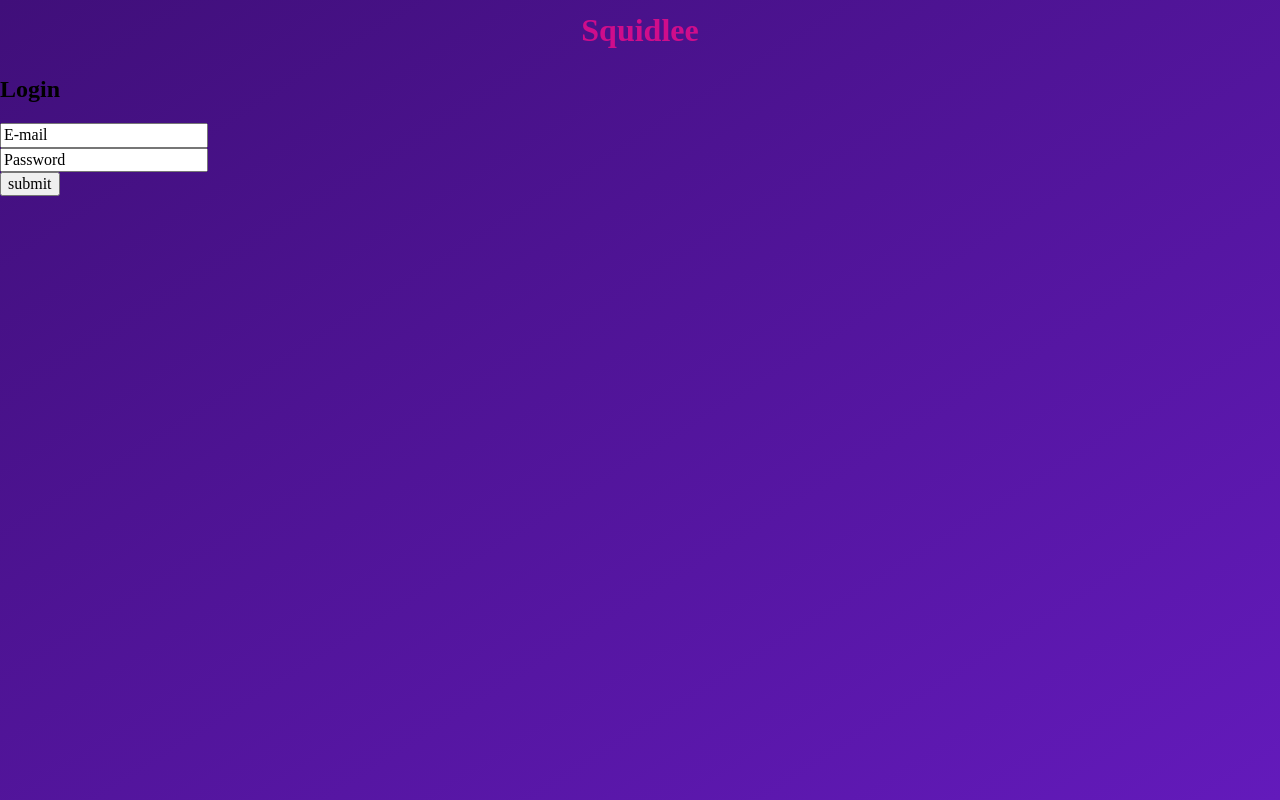
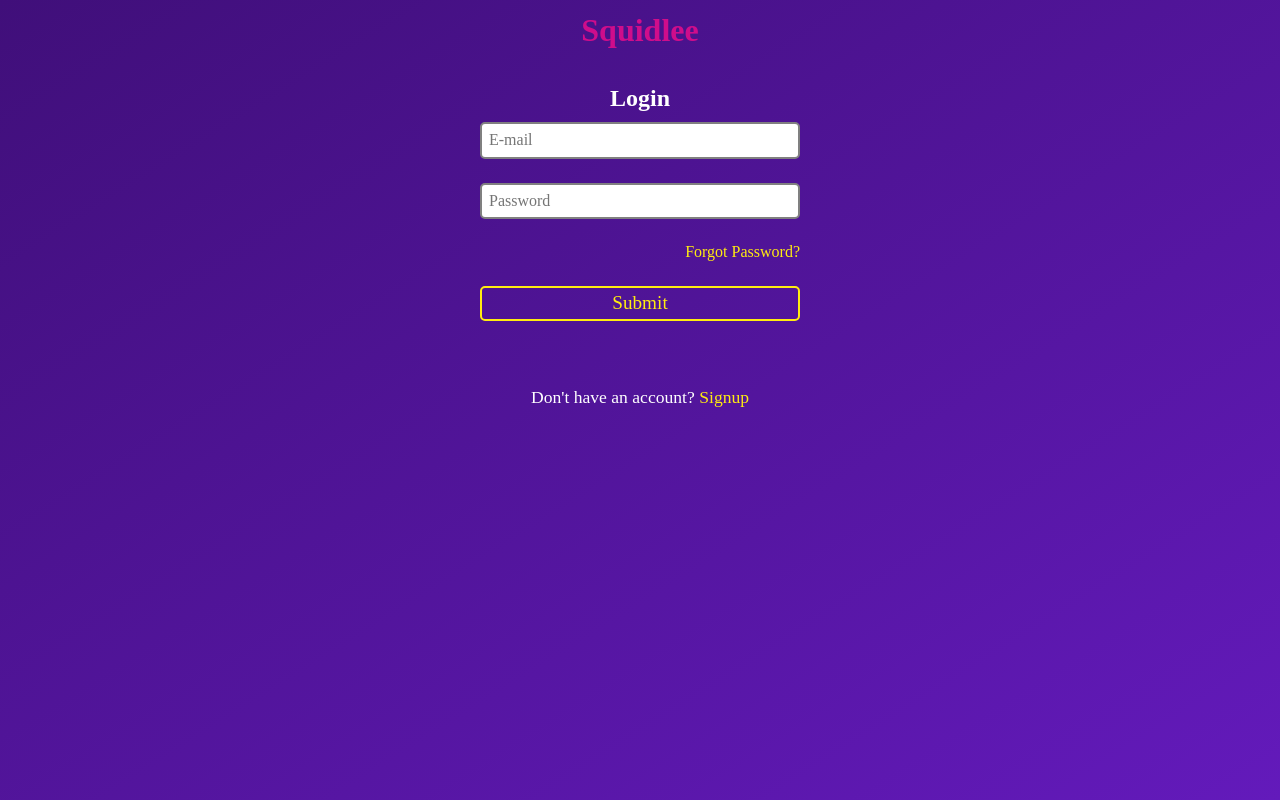
Before and after one commit to CurtisMac/Squidlee, a Next.js app: page /login in a window 1280 px wide. Built offline with nearby package versions, Linux system fonts and the light colour scheme.

Commit message:
refactored loginForm using Formik

```diff
--- a/components/loginForm/index.js
+++ b/components/loginForm/index.js
@@ -1,34 +1,126 @@
-class LoginForm extends React.Component {
-  constructor(props) {
-    super(props);
-    this.state = { email: "test", password: "test" };
+import { Formik, Field, ErrorMessage } from "formik";
+import Link from "next/link";
+import styled from "styled-components";
 
-    this.handleChange = this.handleChange.bind(this);
-    this.handleSubmit = this.handleSubmit.bind(this);
-  }
+import validationSchema from "./validationSchema";
+import StyledButton from "../styles/StyledButton";
 
-  handleChange(e) {
-    //handle change
-  }
+const LoginForm = () => (
+  <React.Fragment>
+    <Formik
+      initialValues={{ email: "", password: "" }}
+      validationSchema={validationSchema}
+      onSubmit={(values, actions) => {
+        setTimeout(() => {
+          alert(`hi ${values}`), actions.resetForm();
+        }, 1000);
+      }}
+    >
+      {({ handleSubmit, isSubmitting, errors, touched }) => (
+        <FlexForm onSubmit={handleSubmit}>
+          <StyledTitle>Login</StyledTitle>
+          <StyledInput
+            type="email"
+            name="email"
+            autoComplete="email"
+            placeholder="E-mail"
+            error={touched.email && errors.email}
+          />
+          <StyledErrorContainer>
+            <StyledErrorMessage>
+              <ErrorMessage name="email" />
+            </StyledErrorMessage>
+          </StyledErrorContainer>
+          <StyledInput
+            type="password"
+            name="password"
+            autoComplete="current-password"
+            placeholder="Password"
+            error={touched.password && errors.password}
+          />
+          <StyledErrorContainer>
+            <StyledErrorMessage>
+              <ErrorMessage name="password" />
+            </StyledErrorMessage>
+          </StyledErrorContainer>
 
-  handleSubmit(e) {
-    e.preventDefault();
-    console.log(`User: ${this.state.email} Password: ${this.state.password}`);
-  }
-  render() {
-    return (
-      <React.Fragment>
-        <h2>Login</h2>
-        <form onSubmit={this.handleSubmit}>
-          <input type="text" value="E-mail" onChange={this.onChange} />
-          <br />
-          <input type="text" value="Password" />
-          <br />
-          <input type="submit" value="submit" />
-        </form>
-      </React.Fragment>
-    );
-  }
-}
+          <PWLink>
+            <Link href="/signup">
+              <StyledLink> Forgot Password?</StyledLink>
+            </Link>
+          </PWLink>
+
+          <SubmitButton
+            disabled={isSubmitting}
+            type="submit"
+            bgColor={"complement"}
+          >
+            Submit
+          </SubmitButton>
+        </FlexForm>
+      )}
+    </Formik>
+    <SignupLink>
+      <p>
+        Don't have an account?
+        <Link href="/signup">
+          <StyledLink> Signup</StyledLink>
+        </Link>
+      </p>
+    </SignupLink>
+  </React.Fragment>
+);
+
+const FlexForm = styled.form`
+  display: flex;
+  flex-flow: column nowrap;
+  max-width: 320px;
+  margin: 0 auto;
+  padding: 1.5rem;
+`;
+
+const StyledTitle = styled.h2`
+  color: ${props => props.theme.textBody};
+  text-align: center;
+  margin: 5px 0 10px 0;
+`;
+
+const StyledInput = styled(Field)`
+  padding: 7px;
+  margin: 0;
+  border: 2px solid ${props => (props.error ? props.theme.error : "grey")};
+  border-radius: 5px;
+`;
+
+const StyledErrorContainer = styled.div`
+  height: 1.5rem;
+`;
+
+const StyledErrorMessage = styled.div`
+  padding: 0.02rem 0 0 0.25rem;
+  color: ${props => props.theme.error};
+`;
+
+const SubmitButton = styled(StyledButton)`
+  font-size: 1.2rem;
+  margin: 1.5rem 0;
+`;
+
+const SignupLink = styled.div`
+  color: ${props => props.theme.textBody};
+  font-size: 1.1rem;
+  text-align: center;
+`;
+
+const PWLink = styled.div`
+  color: ${props => props.theme.textBody};
+  font-size: 1rem;
+  text-align: right;
+`;
+
+const StyledLink = styled.a`
+  color: ${props => props.theme.complement};
+  cursor: pointer;
+`;
 
 export default LoginForm;
--- /dev/null
+++ b/components/loginForm/validationSchema.js
@@ -0,0 +1,15 @@
+import * as yup from "yup";
+
+const validationSchema = yup.object().shape({
+  email: yup
+    .string()
+    .required("Required")
+    .email("Not a valid email address"),
+  password: yup
+    .string()
+    .required("Required")
+    .min(6, "Must be at least 6 characters")
+    .max(20, "Cannot be more than 20 characters")
+});
+
+export default validationSchema;
```
